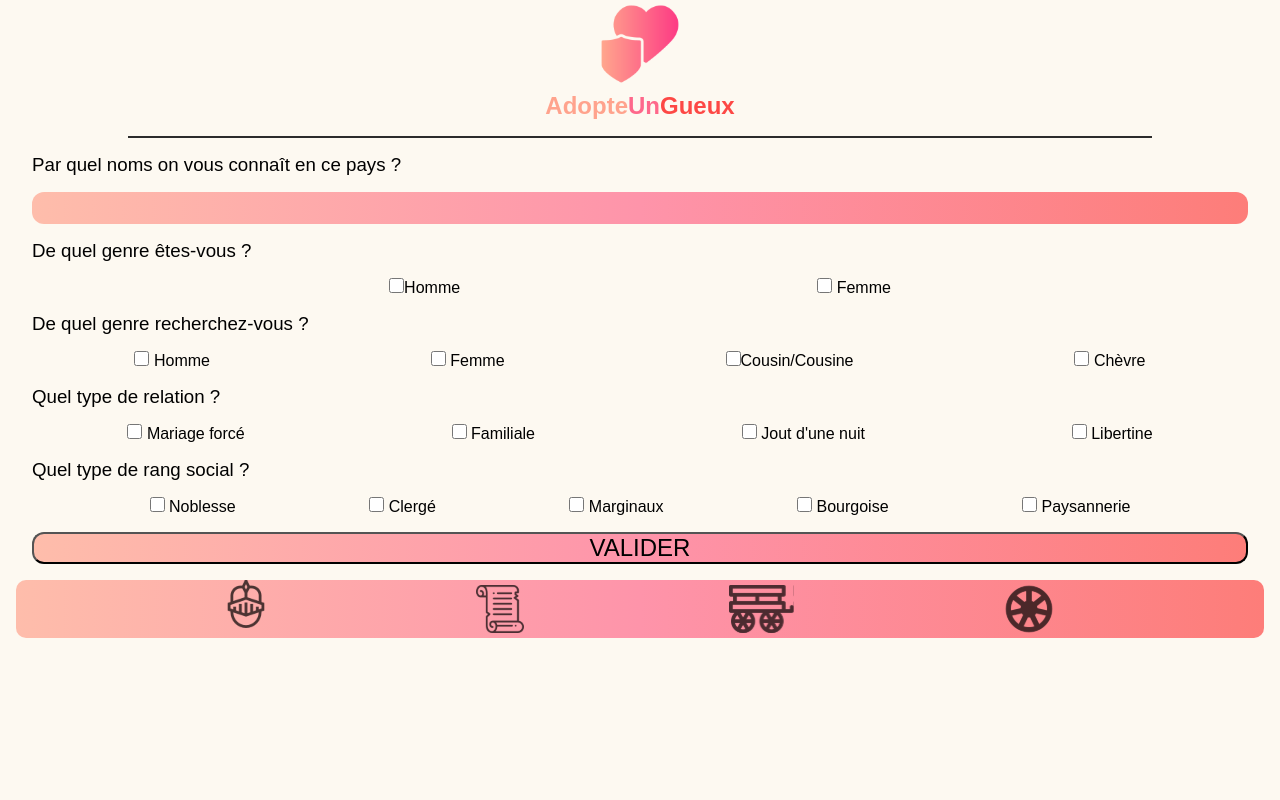
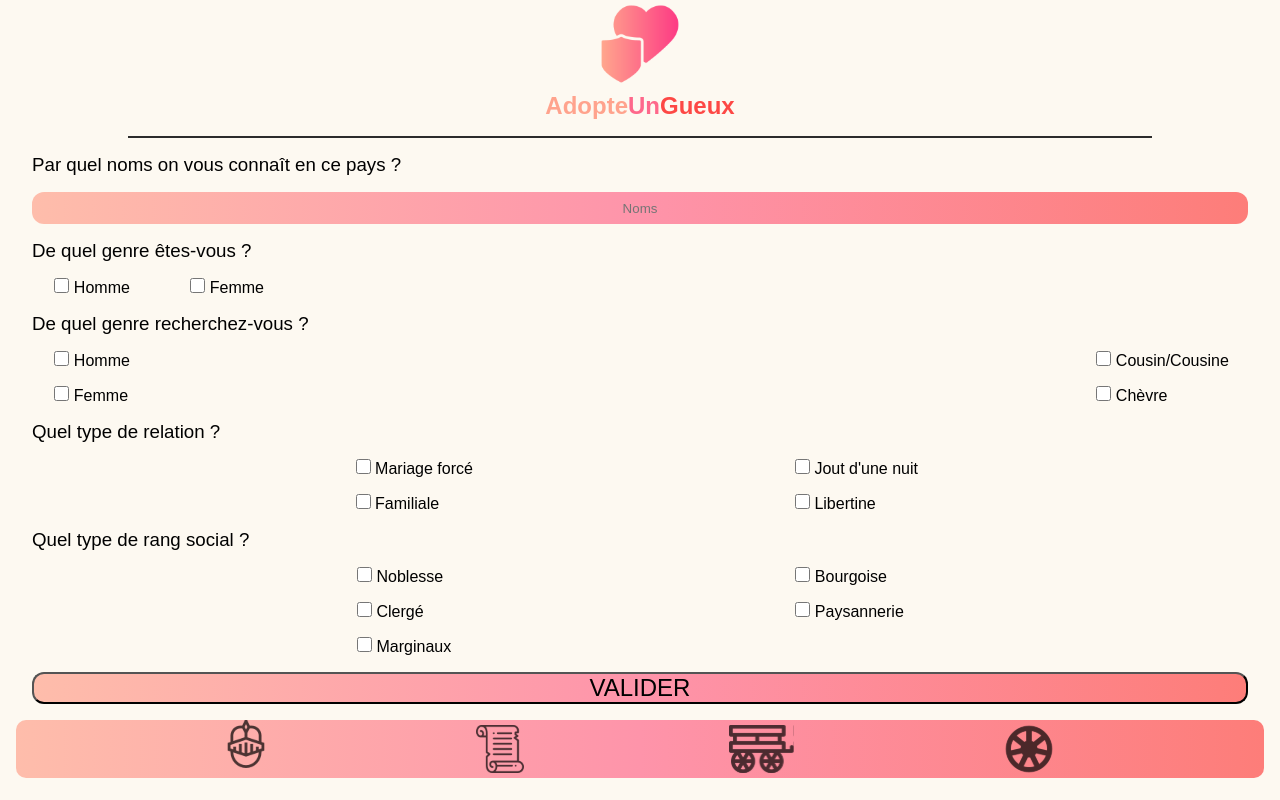
Before and after one commit to ChrisColesnicov/adopte-un-gueux, a React (Vite) app in the folder client/: page /onboard in a window 1280 px wide. Built offline with nearby package versions, Linux system fonts and the light colour scheme.

Commit message:
css modificatioin

```diff
--- a/client/src/pages/Onboarding.jsx
+++ b/client/src/pages/Onboarding.jsx
@@ -10,19 +10,22 @@ export default function Onboarding() {
     <section className="onboarding">
       <h3>Par quel noms on vous connaît en ce pays ?</h3>
       <form>
-        <input type="text" className="name" />
+        <input type="text" className="name" placeholder="Noms" />
       </form>
       <h3>De quel genre êtes-vous ?</h3>
       <div className="gender">
+        <div className="gender-1">
           <label>
             <input
               className="checkbox"
               type="checkbox"
               name="Homme"
               onChange={handleChange}
-          />
+            />{" "}
             Homme
           </label>
+        </div>
+        <div className="gender-2">
           <label>
             <input
               className="checkbox"
@@ -33,8 +36,10 @@ export default function Onboarding() {
             Femme
           </label>
         </div>
+      </div>
       <h3>De quel genre recherchez-vous ?</h3>
       <div className="search-gender">
+        <div className="one-gender">
           <label>
             <input
               className="checkbox"
@@ -53,13 +58,15 @@ export default function Onboarding() {
             />{" "}
             Femme
           </label>
+        </div>
+        <div className="two-gender">
           <label>
             <input
               className="checkbox"
               type="checkbox"
               name=" SCousin/Cousine"
               onChange={handleChange}
-          />
+            />{" "}
             Cousin/Cousine
           </label>
           <label>
@@ -72,8 +79,10 @@ export default function Onboarding() {
             Chèvre
           </label>
         </div>
+      </div>
       <h3>Quel type de relation ?</h3>
       <div className="relation">
+        <div className="one-relation">
           <label>
             <input
               className="checkbox"
@@ -92,6 +101,8 @@ export default function Onboarding() {
             />{" "}
             Familiale
           </label>
+        </div>
+        <div className="two-relation">
           <label>
             <input
               className="checkbox"
@@ -111,8 +122,10 @@ export default function Onboarding() {
             Libertine
           </label>
         </div>
+      </div>
       <h3>Quel type de rang social ?</h3>
       <div className="rang-social">
+        <div className="rang-1">
           <label>
             <input
               className="checkbox"
@@ -140,6 +153,8 @@ export default function Onboarding() {
             />{" "}
             Marginaux
           </label>
+        </div>
+        <div className="rang-2">
           <label>
             <input
               className="checkbox"
@@ -159,6 +174,7 @@ export default function Onboarding() {
             Paysannerie
           </label>
         </div>
+      </div>
       <button type="button" className="button-onboarding">
         VALIDER
       </button>
--- a/client/src/styles/onboarding.css
+++ b/client/src/styles/onboarding.css
@@ -29,30 +29,81 @@ input[type="checkbox"] {
 }
 .gender {
   display: flex;
-  justify-content: space-evenly;
+  justify-content: flex-start;
+  padding-inline: 3.4rem;
+  margin-left: -2rem;
+  gap: 3.78rem;
+}
+.gender-1 {
+  display: flex;
+}
+.gender-2 {
+  display: flex;
 }
 .search-gender {
   display: flex;
   flex-direction: row;
   gap: 1rem;
-  justify-content: space-around;
-  align-items: center;
   flex-wrap: wrap;
+  justify-content: space-between;
+  padding-inline: 1.3rem;
+  margin-right: -0.1rem;
+  margin-left: 0.2rem;
+}
+.one-gender {
+  display: flex;
+  justify-content: flex-end;
+  flex-direction: column;
+  gap: 1rem;
+  margin-left: -0.1rem;
+}
+.two-gender {
+  display: flex;
+  justify-content: flex-end;
+  flex-direction: column;
+  gap: 1rem;
+  margin-left: 2rem;
 }
 .relation {
   display: flex;
   flex-direction: row;
   gap: 1rem;
-  justify-content: space-around;
   flex-wrap: wrap;
-  align-content: flex-start;
+  justify-content: space-evenly;
+}
+.one-relation {
+  display: flex;
+  justify-content: flex-end;
+  flex-direction: column;
+  gap: 1rem;
+  margin-left: -0.4rem;
+}
+
+.two-relation {
+  display: flex;
+  gap: 1rem;
+  margin-left: -1.5rem;
+  flex-wrap: wrap;
+  flex-direction: column;
 }
 .rang-social {
   display: flex;
-  flex-direction: row;
-  flex-wrap: wrap;
   justify-content: space-evenly;
   gap: 1rem;
+  align-items: flex-start;
+}
+.rang-1 {
+  display: flex;
+  flex-direction: column;
+  gap: 1rem;
+  margin-left: -1.2rem;
+}
+.rang-2 {
+  display: flex;
+  justify-content: flex-end;
+  flex-direction: column;
+  gap: 1rem;
+  margin-left: -1rem;
 }
 .button-onboarding {
   font-family: var(--logo-font);
```
Lines whose indentation alone changed are shown as unchanged.
